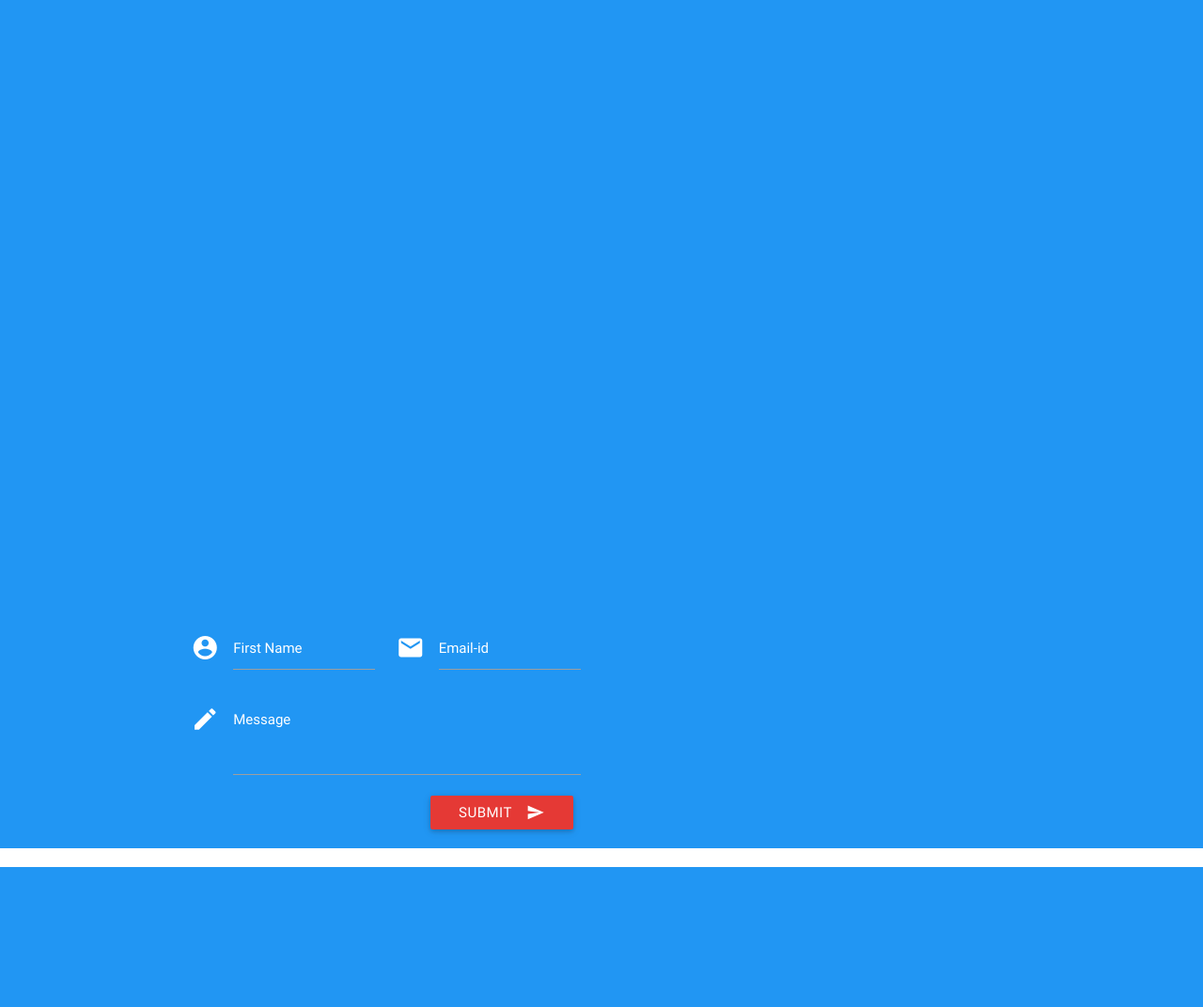
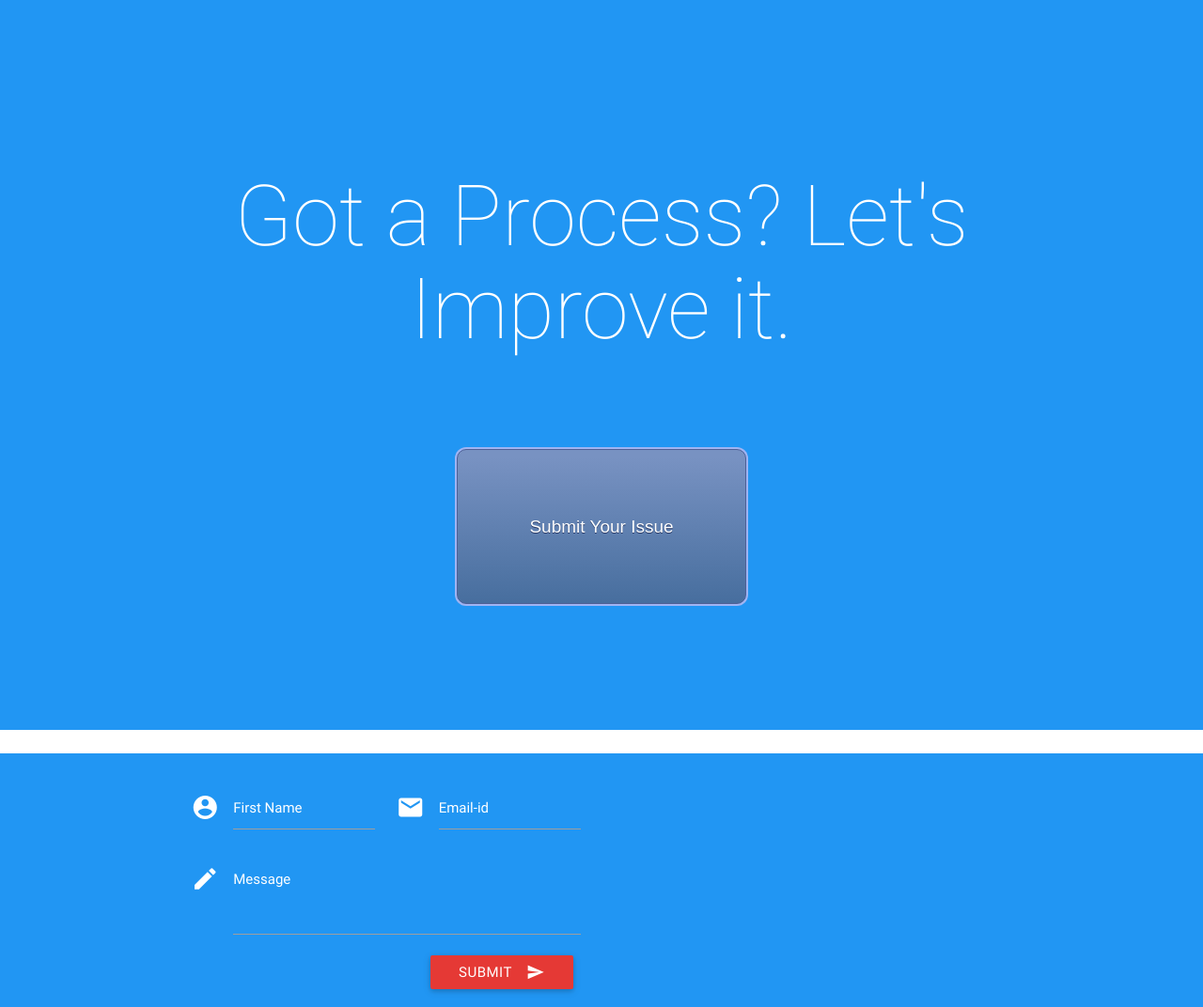
Before and after one commit to Scott123180/Hackathon2017, a PHP site: page / in a window 1280 px wide. Shown: the part 64-1136 px from the top of the page at 94% size. Before the commit the page ends 987 px from the top, so only its background shows below. Run offline with PHP 8.4, Linux system fonts and the light colour scheme.

Commit message:
Made a BIG BEAUTIFUL button

```diff
--- a/css/style.css
+++ b/css/style.css
@@ -263,3 +263,43 @@ nav a.button-collapse {
 footer.page-footer {
     margin-top: 0px !important;
 }
+
+#myButton {
+	-moz-box-shadow: 0px 0px 0px 2px #9fb4f2;
+	-webkit-box-shadow: 0px 0px 0px 2px #9fb4f2;
+	box-shadow: 0px 0px 0px 2px #9fb4f2;
+	background:-webkit-gradient(linear, left top, left bottom, color-stop(0.05, #7892c2), color-stop(1, #476e9e));
+	background:-moz-linear-gradient(top, #7892c2 5%, #476e9e 100%);
+	background:-webkit-linear-gradient(top, #7892c2 5%, #476e9e 100%);
+	background:-o-linear-gradient(top, #7892c2 5%, #476e9e 100%);
+	background:-ms-linear-gradient(top, #7892c2 5%, #476e9e 100%);
+	background:linear-gradient(to bottom, #7892c2 5%, #476e9e 100%);
+	filter:progid:DXImageTransform.Microsoft.gradient(startColorstr='#7892c2', endColorstr='#476e9e',GradientType=0);
+	background-color:#7892c2;
+	-moz-border-radius:10px;
+	-webkit-border-radius:10px;
+	border-radius:10px;
+	border:1px solid #4e6096;
+	display:inline-block;
+	cursor:pointer;
+	color:#ffffff;
+	font-family:Arial;
+	font-size:19px;
+	padding:32px 76px;
+	text-decoration:none;
+	text-shadow:0px 1px 0px #283966;
+}
+#myButton:hover {
+	background:-webkit-gradient(linear, left top, left bottom, color-stop(0.05, #476e9e), color-stop(1, #7892c2));
+	background:-moz-linear-gradient(top, #476e9e 5%, #7892c2 100%);
+	background:-webkit-linear-gradient(top, #476e9e 5%, #7892c2 100%);
+	background:-o-linear-gradient(top, #476e9e 5%, #7892c2 100%);
+	background:-ms-linear-gradient(top, #476e9e 5%, #7892c2 100%);
+	background:linear-gradient(to bottom, #476e9e 5%, #7892c2 100%);
+	filter:progid:DXImageTransform.Microsoft.gradient(startColorstr='#476e9e', endColorstr='#7892c2',GradientType=0);
+	background-color:#476e9e;
+}
+#myButton:active {
+	position:relative;
+	top:1px;
+}
--- a/index.php
+++ b/index.php
@@ -9,6 +9,8 @@
     <!-- CSS  -->
     <link href="min/plugin-min.css" type="text/css" rel="stylesheet">
     <link href="min/custom-min.css" type="text/css" rel="stylesheet" >
+    <link href="css/style.css" type="text/css" rel="stylesheet" >
+
 </head>
 <body id="top" class="scrollspy">
 
@@ -40,15 +42,20 @@
 </div>
 
 <!--Hero-->
+
 <div class="section no-pad-bot" id="index-banner">
     <div class="container">
         <h1 class="text_h center header cd-headline letters type">
-           <!-- <span>I Love</span>
-            <span class="cd-words-wrapper waiting">
+           <span>Got a Process? Let's Improve it.</span>
+            <!--<span class="cd-words-wrapper waiting">
                 <b class="is-visible">creating</b>
                 <b>designing</b>
                 <b>developing</b>
-            </span> -->
+            </span>-->
+            <br></br>
+            <div>
+            <button type="button" id="myButton">Submit Your Issue</button>
+            </div>
         </h1>
     </div>
 </div>
```
